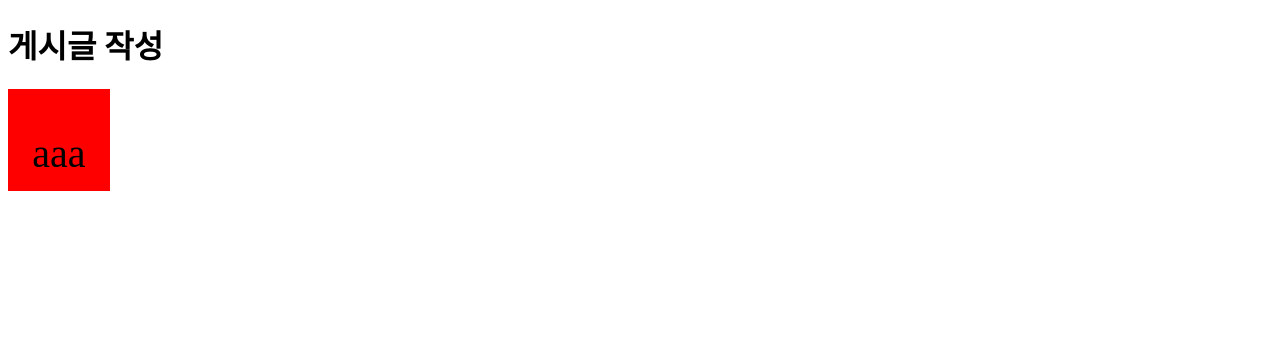
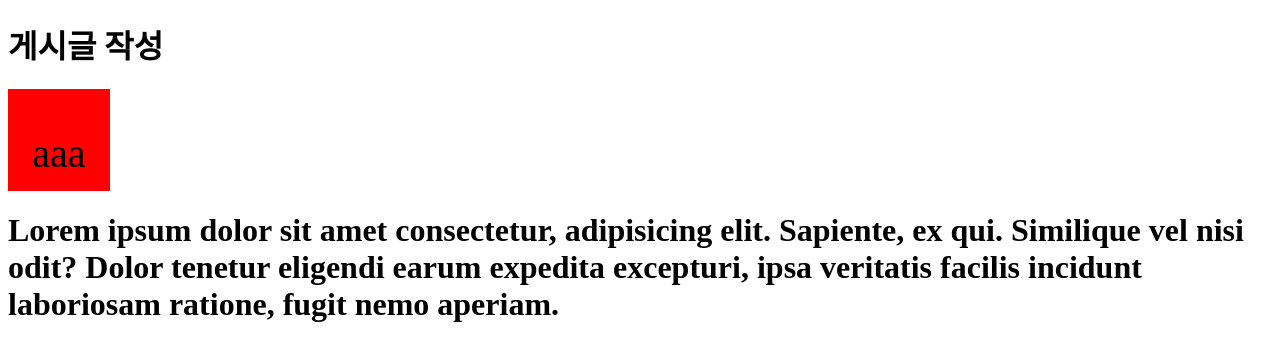
Before and after one commit to dragonechoi/TeamProject, a plain HTML site: page index.html in a window 1280 px wide. Drawn offline with Linux system fonts and the light colour scheme.

Commit message:
lorem ipsum

```diff
--- a/index.html
+++ b/index.html
@@ -33,6 +33,7 @@ div {
         <div id="newPost" style="width: 300; height: 800; border: 1px dotted red;">
         <p id="aaa" style="font-size: 40px;">aaa</p>
         </div>
+        <h1>Lorem ipsum dolor sit amet consectetur, adipisicing elit. Sapiente, ex qui. Similique vel nisi odit? Dolor tenetur eligendi earum expedita excepturi, ipsa veritatis facilis incidunt laboriosam ratione, fugit nemo aperiam.</h1>
 
     </body>
 </html>
```
